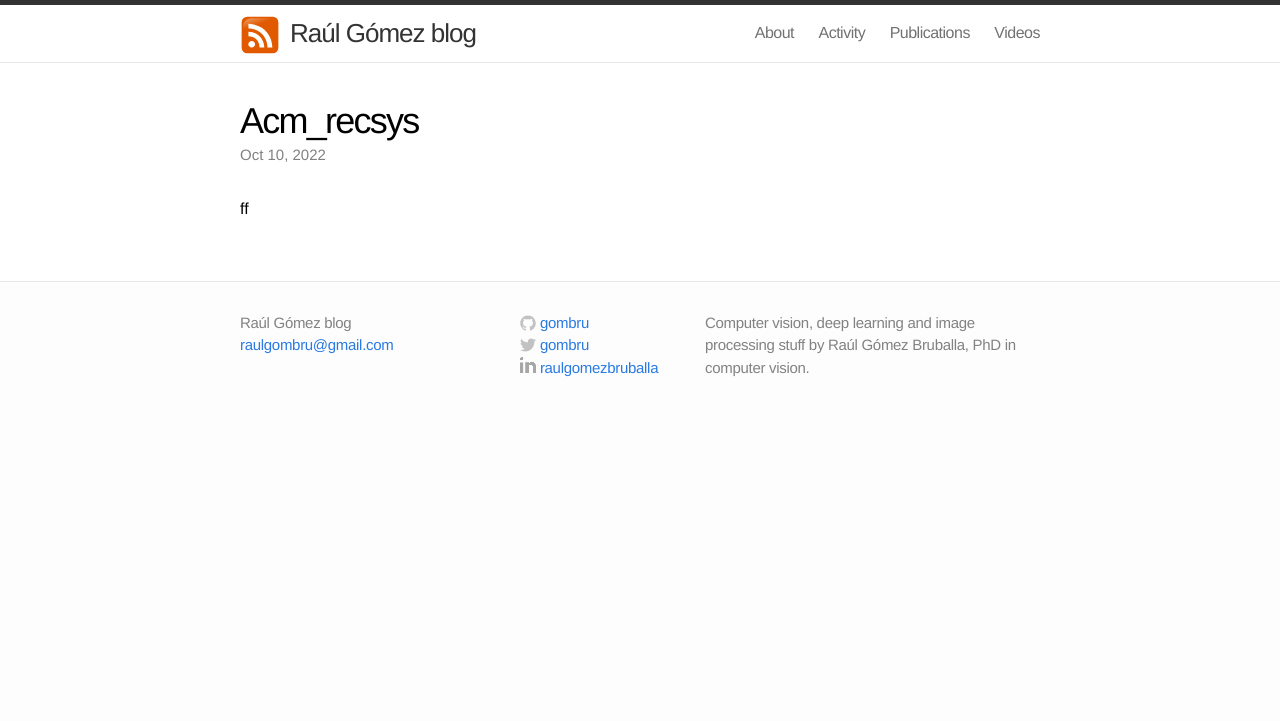
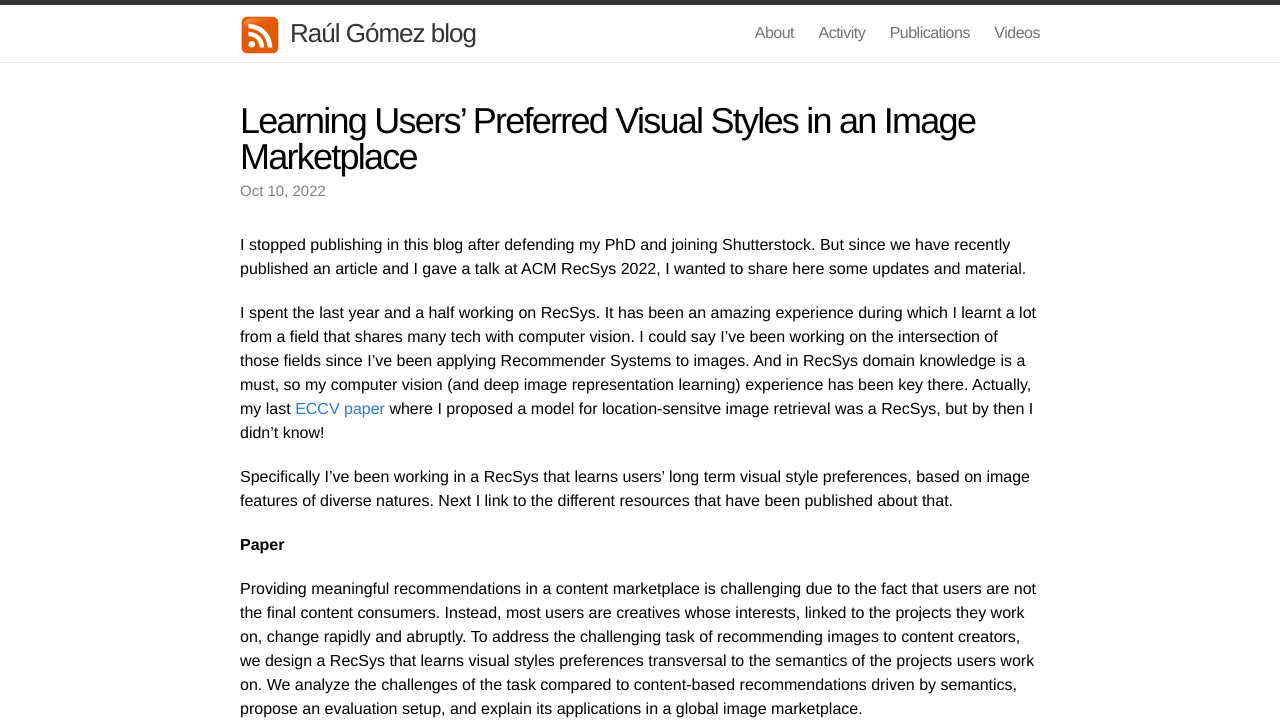
Before and after one commit to gombru/gombru.github.io, a Jekyll site: the page built from _posts/2022-10-10-acm_recsys.markdown, in a window 1280 px wide. Shown: the top 721 px of the page. Built offline with Jekyll 4.4.1, drawn with Linux system fonts in a browser that asks for light colours; our own code applies the rules of GitHub Pages for plain Markdown files; comment, search, counter and statistics services are not loaded; some of the changed text lies outside the part shown; grey boxes are pictures that could not be loaded.

Commit message:
Update 2022-10-10-acm_recsys.markdown

```diff
--- a/_posts/2022-10-10-acm_recsys.markdown
+++ b/_posts/2022-10-10-acm_recsys.markdown
@@ -1 +1,32 @@
-ff
+---
+layout: post
+comments: true
+title: "Learning Users’ Preferred Visual Styles in an Image Marketplace"
+excerpt: "After my PhD I joined Shutterstock where I've been working on Recommender Systems. The last year I've been developing Visual Styles RecSys, a model that learns users' visual style preferences transversal to the projects they work on, and which aims to personalise the content served at Shutterstock. It was presented as an oral in ACM RecSys '22 industrial track."
+date: 2022-10-10 20:00:00
+img: "/assets/acm_recsys.png"
+mathjax: false
+---
+
+<script type="text/javascript" async
+src="https://cdn.mathjax.org/mathjax/latest/MathJax.js?config=TeX-MML-AM_CHTML">
+</script>
+
+I stopped publishing in this blog after defending my PhD and joining Shutterstock. But since we have recently published an article and I gave a talk at ACM RecSys 2022, I wanted to share here some updates and material.
+
+I spent the last year and a half working on RecSys. It has been an amazing experience during which I learnt a lot from a field that shares many tech with computer vision. I could say I've been working on the intersection of those fields since I've been applying Recommender Systems to images. And in RecSys domain knowledge is a must, so my computer vision (and deep image representation learning) experience has been key there. Actually, my last [ECCV paper](https://gombru.github.io/2020/06/03/LocSens/) where I proposed a model for location-sensitve image retrieval was a RecSys, but by then I didn't know!
+
+Specifically I've been working in a RecSys that learns users' long term visual style preferences, based on image features of diverse natures. Next I link to the different resources that have been published about that.
+
+
+**Paper**
+
+Providing meaningful recommendations in a content marketplace is challenging due to the fact that users are not the final content consumers. Instead, most users are creatives whose interests, linked to the projects they work on, change rapidly and abruptly. To address the challenging task of recommending images to content creators, we design a RecSys that learns visual styles preferences transversal to the semantics of the projects users work on. We analyze the challenges of the task compared to content-based recommendations driven by semantics, propose an evaluation setup, and explain its applications in a global image marketplace.
+
+<div class="imgcap">
+<img src="/assets/acm_recsys.png" height="180">
+</div>
+
+**Blogposts**
+
+**Presentation**
```
